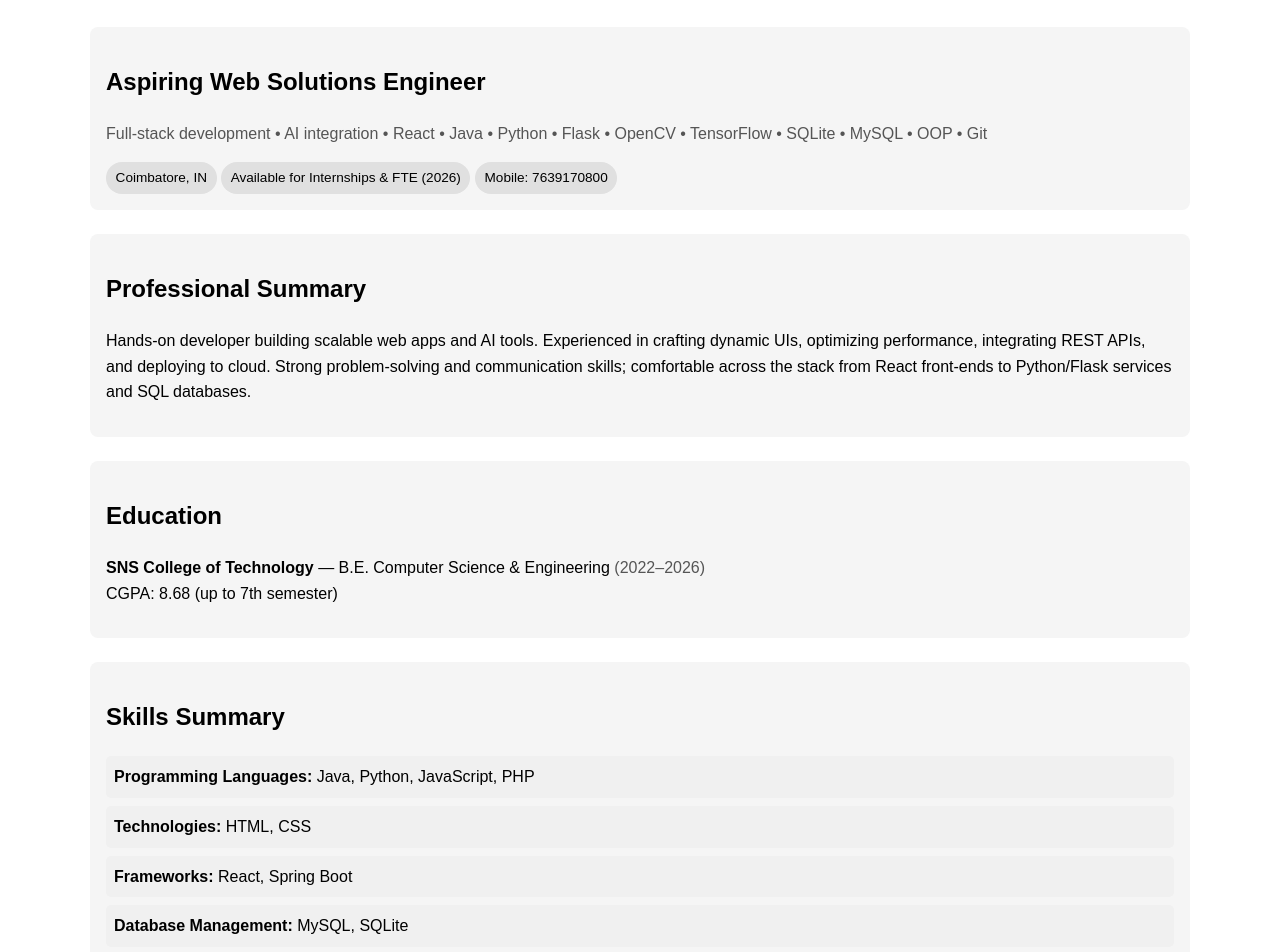
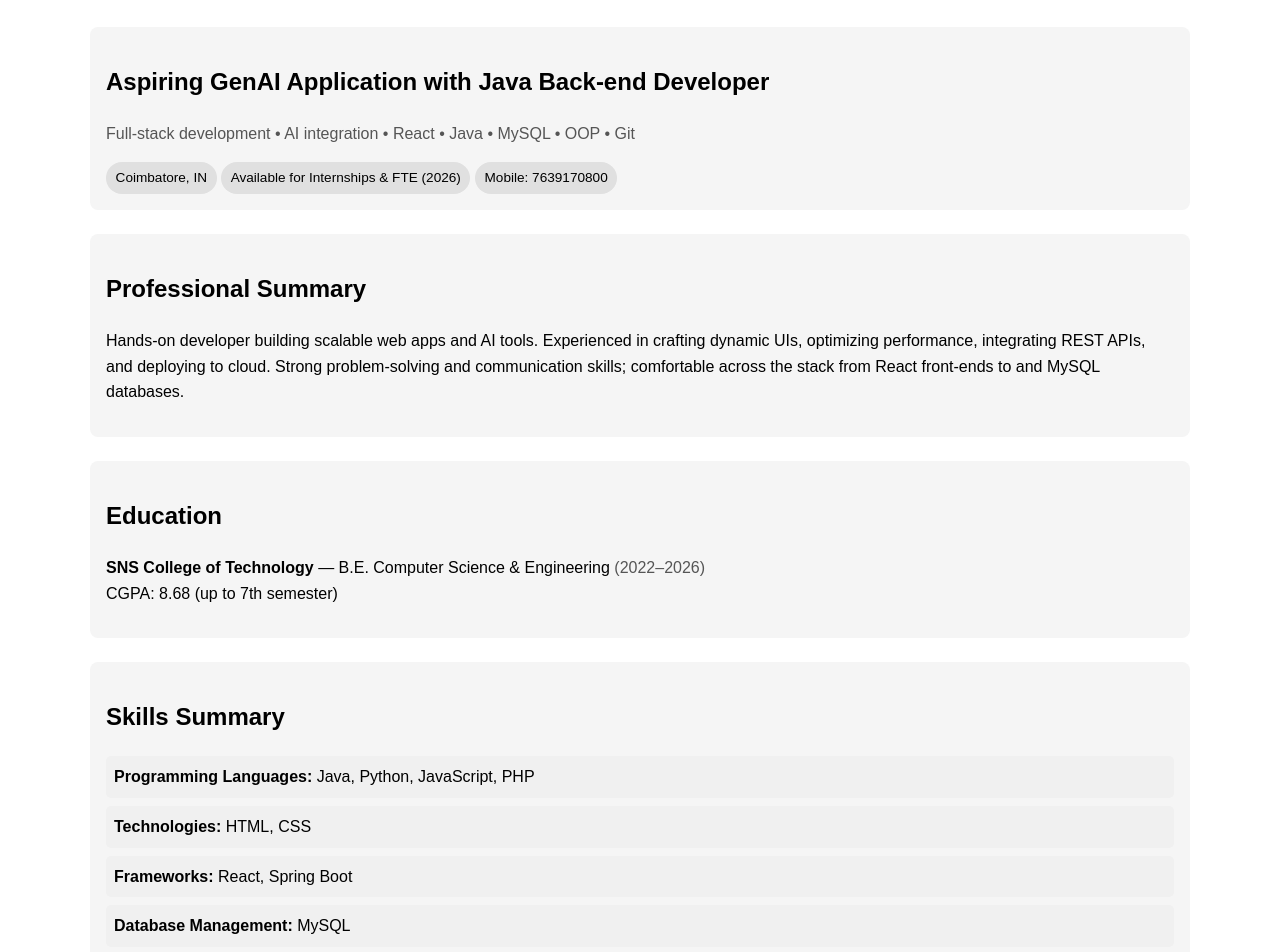
Before and after one commit to harnxxxxxx/portfolio-website, a plain HTML site: page index.html in a window 1280 px wide. Shown: the part 80-1032 px from the top of the page. Drawn offline with Linux system fonts and the light colour scheme.

Commit message:
Update index.html
updated the index page

```diff
--- a/index.html
+++ b/index.html
@@ -22,8 +22,8 @@
 
 <main>
 <section class="card">
-<h1>Aspiring Web Solutions Engineer</h1>
-<p class="subtitle">Full-stack development • AI integration • React • Java • Python • Flask • OpenCV • TensorFlow • SQLite • MySQL • OOP • Git</p>
+<h1>Aspiring GenAI Application with Java Back-end Developer</h1>
+<p class="subtitle">Full-stack development • AI integration • React • Java • MySQL • OOP • Git</p>
 <div class="tags">
 <span class="pill">Coimbatore, IN</span>
 <span class="pill">Available for Internships & FTE (2026)</span>
@@ -34,7 +34,7 @@
 
 <section class="card">
 <h2>Professional Summary</h2>
-<p>Hands-on developer building scalable web apps and AI tools. Experienced in crafting dynamic UIs, optimizing performance, integrating REST APIs, and deploying to cloud. Strong problem-solving and communication skills; comfortable across the stack from React front-ends to Python/Flask services and SQL databases.</p>
+<p>Hands-on developer building scalable web apps and AI tools. Experienced in crafting dynamic UIs, optimizing performance, integrating REST APIs, and deploying to cloud. Strong problem-solving and communication skills; comfortable across the stack from React front-ends to and MySQL databases.</p>
 </section>
 
 
@@ -50,7 +50,7 @@
 <li><strong>Programming Languages:</strong> Java, Python, JavaScript, PHP</li>
 <li><strong>Technologies:</strong> HTML, CSS</li>
 <li><strong>Frameworks:</strong> React, Spring Boot</li>
-<li><strong>Database Management:</strong> MySQL, SQLite</li>
+<li><strong>Database Management:</strong> MySQL</li>
 <li><strong>Tools:</strong> PowerPoint, Canva, Word, Excel, Figma</li>
 <li><strong>GenAI:</strong> ChatGPT, Copilot, n8n (Agentic AI)</li>
 <li><strong>Platforms:</strong> Visual Studio Code, LeetCode, GitHub</li>
@@ -104,7 +104,7 @@
 
 <section class="card">
 <h2>Languages</h2>
-<p>English • Tamil • German</p>
+<p>English [96%] • Tamil[100%] • German[50%]</p>
 </section>
 
 
```
